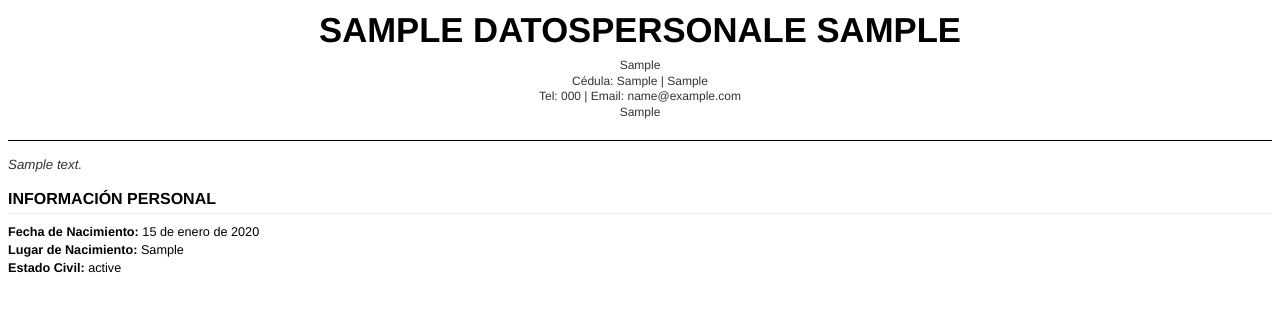
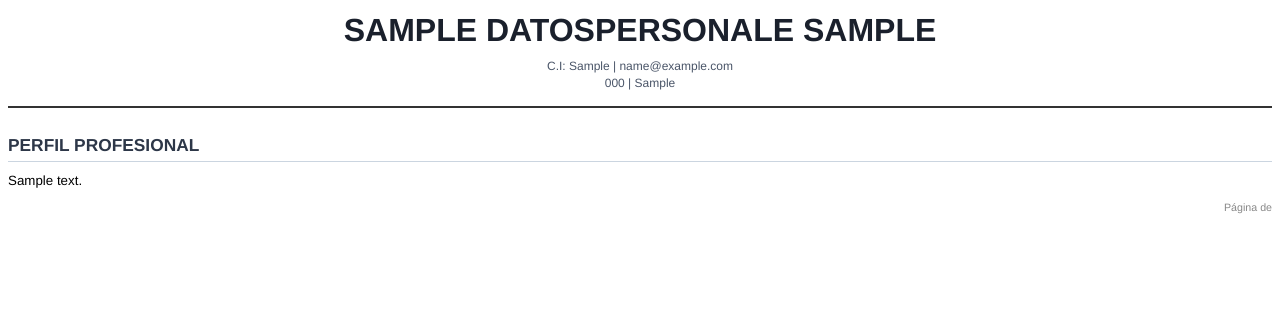
Before and after one commit to nosequeponeraqui571-web/hojadevidafinal, a Django app: template Perfil/templates/cv_pdf_maestro.html in a window 1280 px wide. Shown: the top 312 px of the page. Run offline with Django 5.2, Linux system fonts and the light colour scheme; the template is opened without the code that fills it: values that come from a table or form of the project are taken from there, others are empty; tables that the repository leaves empty hold one stand-in row (values such as "Sample post").

Commit message:
version final

```diff
--- a/Perfil/templates/cv_pdf_maestro.html
+++ b/Perfil/templates/cv_pdf_maestro.html
@@ -3,242 +3,231 @@
 <head>
     <meta charset="UTF-8">
     <style>
-        /* --- CONFIGURACIÓN DE PÁGINA --- */
         @page {
             size: letter;
             margin: 2cm;
+            @frame footer_frame {           /* Static Frame */
+                -pdf-frame-content: footerContent;
+                bottom: 1cm;
+                margin-left: 1cm;
+                margin-right: 1cm;
+                height: 1cm;
+            }
         }
 
         body {
             font-family: Helvetica, Arial, sans-serif;
             color: #000;
-            line-height: 1.3;
+            line-height: 1.4;
             font-size: 10pt;
         }
 
         /* --- ENCABEZADO --- */
         .header {
             text-align: center;
-            margin-bottom: 20px;
+            margin-bottom: 25px;
+            border-bottom: 2px solid #333;
+            padding-bottom: 15px;
         }
 
         .name {
-            font-size: 26pt;
+            font-size: 24pt;
             font-weight: bold;
             text-transform: uppercase;
+            color: #1a202c; /* Gris muy oscuro */
             margin-bottom: 5px;
         }
 
         .contact-info {
             font-size: 9pt;
-            color: #333;
-        }
-
-        hr {
-            border: 0;
-            border-top: 1px solid #000;
-            margin: 15px 0;
+            color: #4a5568; /* Gris medio */
         }
 
         /* --- SECCIONES --- */
         .section-title {
-            font-size: 12pt;
+            font-size: 13pt;
             font-weight: bold;
             text-transform: uppercase;
-            margin-top: 15px;
+            color: #2d3748;
+            margin-top: 20px;
             margin-bottom: 10px;
-            border-bottom: 0.5pt solid #eee;
+            border-bottom: 1px solid #cbd5e0;
             padding-bottom: 3px;
         }
 
-        .summary-text {
-            text-align: justify;
-            margin-bottom: 15px;
-            font-style: italic;
-            color: #333;
+        /* --- ITEMS (Experiencia / Cursos) --- */
+        .item-block {
+            margin-bottom: 12px;
+            page-break-inside: avoid; /* Evita que un item se corte a mitad de página */
         }
 
-        /* --- DATOS PERSONALES --- */
-        .personal-data {
-            margin-bottom: 15px;
-        }
-        .personal-data p {
-            margin: 2px 0;
-            font-size: 9.5pt;
+        .item-header {
+            font-weight: bold;
+            font-size: 11pt;
+            color: #000;
         }
 
-        /* --- ITEMS --- */
-        .item-row {
-            margin-bottom: 15px;
+        .item-sub {
+            font-size: 9pt;
+            color: #4a5568;
+            margin-top: 1px;
+            margin-bottom: 3px;
+            font-style: italic;
         }
 
-        .item-header-table {
-            width: 100%;
-            border-collapse: collapse;
-            margin-bottom: 3px;
+        .item-desc {
+            text-align: justify;
+            margin-top: 2px;
+            font-size: 10pt;
         }
 
-        .item-main-title {
-            font-weight: bold;
-            font-size: 11pt;
-            text-align: left;
-        }
+        /* Listas limpias */
+        ul { margin: 5px 0; padding-left: 15px; }
+        li { margin-bottom: 2px; }
 
-        .item-right-info {
-            font-size: 9pt;
-            text-align: right;
-            color: #555;
-        }
+        /* --- UTILIDADES --- */
+        .page-break { page-break-after: always; }
 
-        .item-subtitle {
-            font-weight: normal;
-            font-size: 10pt;
-            margin-bottom: 5px;
+        .anexo-page {
             display: block;
-        }
-
-        /* Listas de funciones */
-        .bullet-list {
-            margin: 0;
-            padding-left: 20px;
-        }
-
-        .bullet-list li {
-            margin-bottom: 4px;
-            text-align: justify;
-        }
-
-        .page-break { display: block; page-break-before: always; }
-
-        /* Estilo para los certificados adjuntos al final */
-        .anexo-page {
             text-align: center;
-            padding-top: 8cm;
+            margin-top: 40%;
         }
         .anexo-box {
-            border: 2pt solid #000;
-            padding: 40px;
+            border: 2px solid #000;
+            padding: 30px;
             display: inline-block;
         }
     </style>
 </head>
 <body>
 
-    <!-- ENCABEZADO CENTRADO -->
+    <!-- ENCABEZADO -->
     <div class="header">
         <div class="name">{{ perfil.nombres }} {{ perfil.apellidos }}</div>
         <div class="contact-info">
-            {{ perfil.direcciondomiciliaria }}<br>
-            Cédula: {{ perfil.numerocedula }} | {{ perfil.nacionalidad }}<br>
-            Tel: {{ perfil.telefonofijo|default:perfil.telefonoconvencional }} | Email: {{ perfil.email_contacto }}<br>
-            {% if perfil.sitioweb %}{{ perfil.sitioweb }}{% endif %}
+            C.I: {{ perfil.numerocedula }} | {{ perfil.email_contacto }}<br>
+            {{ perfil.telefonofijo }} | {{ perfil.direcciondomiciliaria }}
         </div>
     </div>
 
-    <hr>
-
-    <!-- RESUMEN / ACERCA DE MÍ -->
-    <div class="summary-text">
+    <!-- PERFIL -->
+    <div class="section-title">Perfil Profesional</div>
+    <div style="text-align: justify; margin-bottom: 10px;">
         {{ perfil.descripcionperfil }}
     </div>
 
-    <!-- DATOS PERSONALES ADICIONALES -->
-    <div class="section-title">Información Personal</div>
-    <div class="personal-data">
-        <p><strong>Fecha de Nacimiento:</strong> {{ perfil.fechanacimiento|date:"d \d\e F \d\e Y" }}</p>
-        <p><strong>Lugar de Nacimiento:</strong> {{ perfil.lugarnacimiento }}</p>
-        <p><strong>Estado Civil:</strong> {{ perfil.estadocivil }}</p>
-    </div>
-
-    <!-- EXPERIENCIA PROFESIONAL -->
+    <!-- EXPERIENCIA LABORAL -->
     {% if incl_experiencia and items %}
     <div class="section-title">Experiencia Profesional</div>
     {% for exp in items %}
-        <div class="item-row">
-            <table class="item-header-table">
-                <tr>
-                    <td class="item-main-title">{{ exp.nombrempresa|upper }}, {{ exp.lugarempresa }}</td>
-                    <td class="item-right-info">
-                        {{ exp.fechainiciogestion|date:"M Y" }} –
-                        {% if exp.fechafingestion %}{{ exp.fechafingestion|date:"M Y" }}{% else %}A la fecha{% endif %}
-                    </td>
-                </tr>
-            </table>
-            <div class="item-subtitle">{{ exp.cargodesempenado }}</div>
-            <ul class="bullet-list">
-                <li>{{ exp.descripcionfunciones }}</li>
-            </ul>
+    <div class="item-block">
+        <div class="item-header">{{ exp.cargodesempenado }}</div>
+        <div class="item-sub">
+            {{ exp.nombrempresa }} | {{ exp.lugarempresa }}
+            <!-- FECHAS A LA DERECHA (O INTEGRADOS) -->
+            &nbsp;&nbsp;&bull;&nbsp;&nbsp;
+            {{ exp.fechainiciogestion|date:"M Y" }} -
+            {% if exp.fechafingestion %}
+                {{ exp.fechafingestion|date:"M Y" }}
+            {% else %}
+                Actualidad
+            {% endif %}
         </div>
+        <div class="item-desc">
+            {{ exp.descripcionfunciones|linebreaksbr }}
+        </div>
+    </div>
     {% endfor %}
     {% endif %}
 
-    <!-- EDUCACIÓN Y CURSOS -->
+    <!-- EDUCACIÓN Y FORMACIÓN (CURSOS) -->
     {% if incl_cursos and cursos %}
     <div class="section-title">Educación y Formación</div>
     {% for curso in cursos %}
-        <div class="item-row">
-            <table class="item-header-table">
-                <tr>
-                    <td class="item-main-title">{{ curso.entidadpatrocinadora|upper }}</td>
-                    <td class="item-right-info">{{ curso.fechafin|date:"Y" }}</td>
-                </tr>
-            </table>
-            <div class="item-subtitle">{{ curso.nombrecurso }} ({{ curso.totalhoras }} horas)</div>
+    <div class="item-block">
+        <div class="item-header">{{ curso.nombrecurso }}</div>
+        <div class="item-sub">
+            {{ curso.entidadpatrocinadora }}
+            &nbsp;&nbsp;&bull;&nbsp;&nbsp;
+            {{ curso.fechainicio|date:"M Y" }} - {{ curso.fechafin|date:"M Y" }}
+            &nbsp;&nbsp;&bull;&nbsp;&nbsp;
+            {{ curso.totalhoras }} Horas
         </div>
+        {% if curso.descripcioncurso %}
+        <div class="item-desc">{{ curso.descripcioncurso }}</div>
+        {% endif %}
+    </div>
     {% endfor %}
     {% endif %}
 
-    <!-- PROYECTOS -->
-    {% if incl_proy %}
-    {% if productos or productos_laborales %}
-    <div class="section-title">Proyectos y Productos</div>
-    {% for pl in productos_laborales %}
-        <div class="item-row">
-            <div class="item-main-title">• {{ pl.nombreproducto }} ({{ pl.fechaproducto|date:"Y" }})</div>
-            <div class="bullet-list" style="margin-left: 15px; font-size: 9pt; color: #444;">{{ pl.descripcion }}</div>
-        </div>
-    {% endfor %}
-    {% for pa in productos %}
-        <div class="item-row">
-            <div class="item-main-title">• {{ pa.nombrerecurso }} - {{ pa.clasificador }}</div>
-            <div class="bullet-list" style="margin-left: 15px; font-size: 9pt; color: #444;">{{ pa.descripcion }}</div>
-        </div>
-    {% endfor %}
-    {% endif %}
-    {% endif %}
-
-    <!-- RECONOCIMIENTOS -->
+    <!-- LOGROS -->
     {% if incl_logros and reconocimientos %}
     <div class="section-title">Logros y Reconocimientos</div>
     <ul class="bullet-list">
         {% for rec in reconocimientos %}
-            <li><strong>{{ rec.tiporeconocimiento }}:</strong> {{ rec.descripcionreconocimiento }} ({{ rec.entidadpatrocinadora }}, {{ rec.fechareconocimiento|date:"Y" }})</li>
+            <li>
+                <strong>{{ rec.tiporeconocimiento }}</strong> otorgado por {{ rec.entidadpatrocinadora }} ({{ rec.fechareconocimiento|date:"Y" }}).
+                <br><i>{{ rec.descripcionreconocimiento }}</i>
+            </li>
         {% endfor %}
     </ul>
     {% endif %}
 
-    <!-- VENTAS (Solo si se solicita) -->
+    <!-- PRODUCTOS ACADÉMICOS Y LABORALES SEPARADOS -->
+    {% if incl_proyectos %}
+
+        <!-- SECCIÓN 1: PRODUCTOS ACADÉMICOS -->
+        {% if productos %}
+        <div class="section-title">Productos Académicos</div>
+        <ul>
+            {% for prod in productos %}
+            <li>
+                <strong>{{ prod.nombrerecurso }}</strong>: {{ prod.descripcion }}
+            </li>
+            {% endfor %}
+        </ul>
+        {% endif %}
+
+        <!-- SECCIÓN 2: PRODUCTOS LABORALES -->
+        {% if productos_laborales %}
+        <div class="section-title">Productos Laborales</div>
+        <ul>
+            {% for prod in productos_laborales %}
+            <li>
+                <strong>{{ prod.nombreproducto }}</strong> ({{ prod.fechaproducto|date:"Y" }}): {{ prod.descripcion }}
+            </li>
+            {% endfor %}
+        </ul>
+        {% endif %}
+
+    {% endif %}
+
+    <!-- GARAJE (Opcional) -->
     {% if incl_garage and garage %}
-    <div class="section-title">Catálogo Garage</div>
-    <ul class="bullet-list">
+    <div class="section-title">Venta de Garage</div>
+    <ul>
         {% for g in garage %}
             <li>{{ g.nombreproducto }} - ${{ g.valordelbien }} (Estado: {{ g.estadoproducto }})</li>
         {% endfor %}
     </ul>
     {% endif %}
 
-    <!-- PÁGINA DE PORTADA PARA ANEXOS -->
-    {% if incl_cursos or incl_logros or incl_experiencia or incl_garage %}
+    <!-- PORTADA DE ANEXOS -->
+    {% if incl_experiencia or incl_cursos or incl_logros or incl_garage %}
     <div class="page-break"></div>
     <div class="anexo-page">
         <div class="anexo-box">
-            <h1 style="font-size: 28pt; font-weight: bold; margin-bottom: 10px;">ANEXO</h1>
-            <h2 style="font-size: 16pt; font-weight: normal; text-transform: uppercase; letter-spacing: 2pt;">Documentación de Respaldo</h2>
-            <hr style="width: 50%; margin: 20px auto;">
-            <p style="font-size: 11pt; color: #555;">Los certificados y documentos detallados en este currículum<br>se adjuntan en su versión original a continuación.</p>
+            <h1 style="font-size: 24pt; margin: 0;">ANEXOS</h1>
+            <p style="margin-top: 10px;">Documentación de Respaldo</p>
         </div>
     </div>
     {% endif %}
 
+    <!-- FOOTER ESTÁTICO PARA NUMERACIÓN -->
+    <div id="footerContent" style="text-align: right; color: #888; font-size: 8pt;">
+        Página <pdf:pagenumber> de <pdf:pagecount>
+    </div>
+
 </body>
 </html>
```
